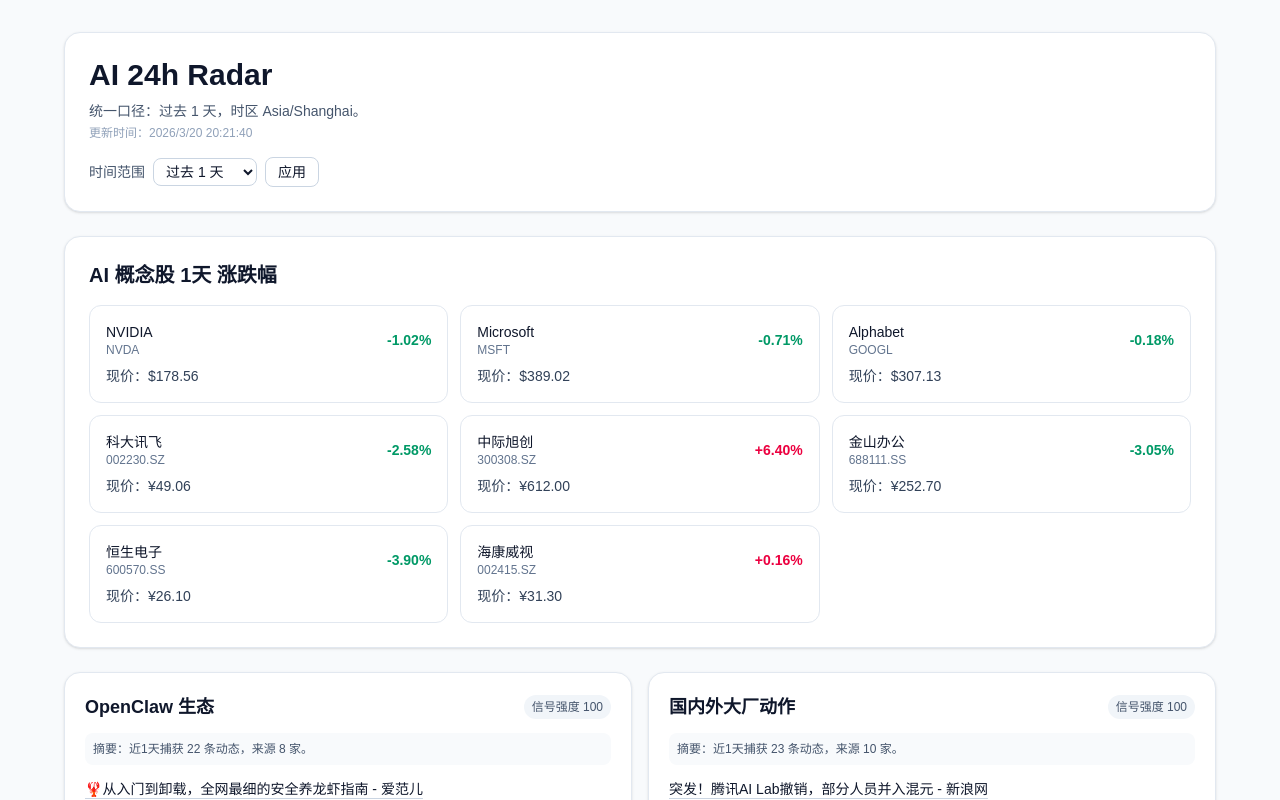
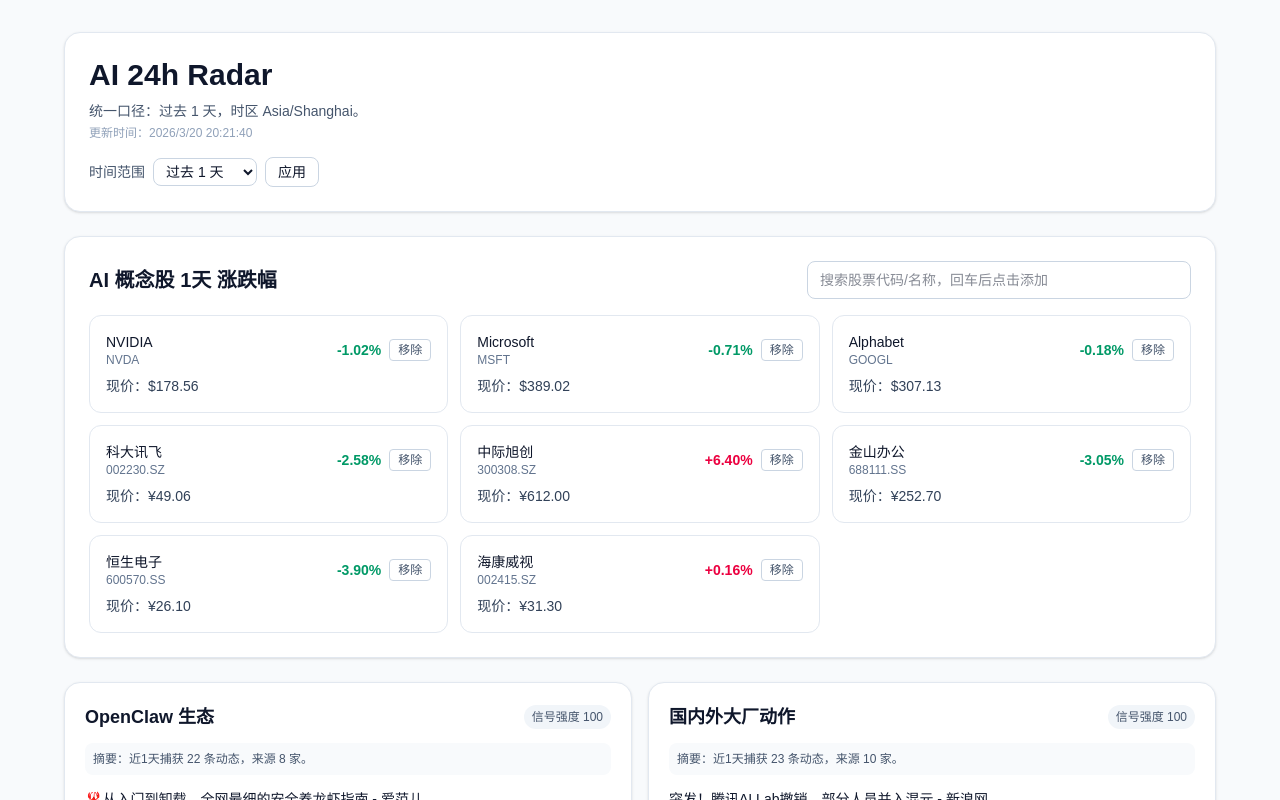
Before and after one commit to Shirley-c/ai-24h-radar, a Next.js app: page / in a window 1280 px wide. Shown: the top 800 px of the page. Built offline with nearby package versions, Linux system fonts and the light colour scheme.

Commit message:
chore: save local pending changes before rebase

```diff
--- a/src/app/page.tsx
+++ b/src/app/page.tsx
@@ -1,5 +1,6 @@
 import Link from "next/link";
 import BriefCard from "@/components/BriefCard";
+import StockPanel from "@/components/StockPanel";
 import snapshot from "@/data/snapshot.json";
 
 type NewsItem = {
@@ -163,23 +164,7 @@
           </form>
         </header>
 
-        <section className="rounded-2xl border border-slate-200 bg-white p-6 shadow-sm dark:border-slate-800 dark:bg-slate-900">
-          <h2 className="text-xl font-semibold">AI 概念股 {days}天 涨跌幅</h2>
-          <div className="mt-4 grid gap-3 md:grid-cols-2 lg:grid-cols-3">
-            {stocks.map((s) => (
-              <div key={s.symbol} className="rounded-xl border border-slate-200 p-4 dark:border-slate-800">
-                <div className="flex items-center justify-between">
-                  <div>
-                    <p className="text-sm font-medium">{s.name}</p>
-                    <p className="text-xs text-slate-500">{s.symbol}</p>
-                  </div>
-                  <p className={`text-sm font-semibold ${pctClass(s.changePct)}`}>{fmtPct(s.changePct)}</p>
-                </div>
-                <p className="mt-2 text-sm text-slate-700 dark:text-slate-300">现价：{fmtPrice(s.price, s.currency)}</p>
-              </div>
-            ))}
-          </div>
-        </section>
+        <StockPanel stocks={stocks} days={days} />
 
         <section className="grid gap-4 md:grid-cols-2">
           {sections.map((section) => (
--- /dev/null
+++ b/src/components/StockPanel.tsx
@@ -0,0 +1,189 @@
+"use client";
+
+import { useEffect, useMemo, useState } from "react";
+
+type StockItem = {
+  symbol: string;
+  name: string;
+  price: number | null;
+  previousClose: number | null;
+  changePct: number | null;
+  currency: string;
+};
+
+type StockCandidate = {
+  symbol: string;
+  name: string;
+  currency: string;
+};
+
+type Props = {
+  stocks: StockItem[];
+  days: number;
+};
+
+const STORAGE_KEY = "ai24h:selectedStocks:v1";
+
+const STOCK_CANDIDATES: StockCandidate[] = [
+  { symbol: "NVDA", name: "NVIDIA", currency: "USD" },
+  { symbol: "MSFT", name: "Microsoft", currency: "USD" },
+  { symbol: "GOOGL", name: "Alphabet", currency: "USD" },
+  { symbol: "AMZN", name: "Amazon", currency: "USD" },
+  { symbol: "META", name: "Meta", currency: "USD" },
+  { symbol: "AAPL", name: "Apple", currency: "USD" },
+  { symbol: "TSLA", name: "Tesla", currency: "USD" },
+  { symbol: "AMD", name: "AMD", currency: "USD" },
+  { symbol: "AVGO", name: "Broadcom", currency: "USD" },
+  { symbol: "ASML", name: "ASML", currency: "USD" },
+  { symbol: "002230.SZ", name: "科大讯飞", currency: "CNY" },
+  { symbol: "300308.SZ", name: "中际旭创", currency: "CNY" },
+  { symbol: "688111.SS", name: "金山办公", currency: "CNY" },
+  { symbol: "600570.SS", name: "恒生电子", currency: "CNY" },
+  { symbol: "002415.SZ", name: "海康威视", currency: "CNY" },
+  { symbol: "9988.HK", name: "阿里巴巴-SW", currency: "HKD" },
+  { symbol: "0700.HK", name: "腾讯控股", currency: "HKD" },
+  { symbol: "1810.HK", name: "小米集团-W", currency: "HKD" },
+  { symbol: "9888.HK", name: "百度集团-SW", currency: "HKD" },
+];
+
+function pctClass(pct: number | null) {
+  if (pct === null) return "text-slate-400";
+  if (pct > 0) return "text-rose-600 dark:text-rose-400";
+  if (pct < 0) return "text-emerald-600 dark:text-emerald-400";
+  return "text-slate-500";
+}
+
+function fmtPct(pct: number | null) {
+  if (pct === null) return "--";
+  const sign = pct > 0 ? "+" : "";
+  return `${sign}${pct.toFixed(2)}%`;
+}
+
+function fmtPrice(price: number | null, currency: string) {
+  if (price === null) return "--";
+  if (currency === "USD") return `$${price.toFixed(2)}`;
+  if (currency === "HKD") return `HK$${price.toFixed(2)}`;
+  return `¥${price.toFixed(2)}`;
+}
+
+export default function StockPanel({ stocks, days }: Props) {
+  const baseSymbols = useMemo(() => stocks.map((s) => s.symbol), [stocks]);
+  const [selectedSymbols, setSelectedSymbols] = useState<string[]>(baseSymbols);
+  const [query, setQuery] = useState("");
+
+  useEffect(() => {
+    try {
+      const raw = localStorage.getItem(STORAGE_KEY);
+      if (!raw) {
+        setSelectedSymbols(baseSymbols);
+        return;
+      }
+      const parsed = JSON.parse(raw);
+      if (Array.isArray(parsed) && parsed.length > 0) {
+        setSelectedSymbols(parsed.filter((x) => typeof x === "string"));
+      } else {
+        setSelectedSymbols(baseSymbols);
+      }
+    } catch {
+      setSelectedSymbols(baseSymbols);
+    }
+  }, [baseSymbols]);
+
+  useEffect(() => {
+    localStorage.setItem(STORAGE_KEY, JSON.stringify(selectedSymbols));
+  }, [selectedSymbols]);
+
+  const stockMap = useMemo(() => new Map(stocks.map((s) => [s.symbol, s])), [stocks]);
+  const candidateMap = useMemo(() => new Map(STOCK_CANDIDATES.map((s) => [s.symbol, s])), []);
+
+  const selectedStocks: StockItem[] = selectedSymbols
+    .map((symbol) => {
+      const fromSnapshot = stockMap.get(symbol);
+      if (fromSnapshot) return fromSnapshot;
+      const fallback = candidateMap.get(symbol);
+      if (!fallback) return null;
+      return {
+        symbol: fallback.symbol,
+        name: fallback.name,
+        currency: fallback.currency,
+        price: null,
+        previousClose: null,
+        changePct: null,
+      } as StockItem;
+    })
+    .filter(Boolean) as StockItem[];
+
+  const filteredCandidates = STOCK_CANDIDATES.filter((c) => {
+    const q = query.trim().toLowerCase();
+    if (!q) return false;
+    if (selectedSymbols.includes(c.symbol)) return false;
+    return c.symbol.toLowerCase().includes(q) || c.name.toLowerCase().includes(q);
+  }).slice(0, 8);
+
+  function addSymbol(symbol: string) {
+    setSelectedSymbols((prev) => (prev.includes(symbol) ? prev : [...prev, symbol]));
+    setQuery("");
+  }
+
+  function removeSymbol(symbol: string) {
+    setSelectedSymbols((prev) => prev.filter((s) => s !== symbol));
+  }
+
+  return (
+    <section className="rounded-2xl border border-slate-200 bg-white p-6 shadow-sm dark:border-slate-800 dark:bg-slate-900">
+      <div className="flex flex-wrap items-center justify-between gap-3">
+        <h2 className="text-xl font-semibold">AI 概念股 {days}天 涨跌幅</h2>
+        <div className="relative w-full max-w-sm">
+          <input
+            value={query}
+            onChange={(e) => setQuery(e.target.value)}
+            placeholder="搜索股票代码/名称，回车后点击添加"
+            className="w-full rounded-lg border border-slate-300 bg-white px-3 py-2 text-sm dark:border-slate-700 dark:bg-slate-900"
+          />
+          {filteredCandidates.length > 0 ? (
+            <div className="absolute z-10 mt-1 w-full rounded-lg border border-slate-200 bg-white p-1 shadow dark:border-slate-700 dark:bg-slate-900">
+              {filteredCandidates.map((c) => (
+                <button
+                  key={c.symbol}
+                  type="button"
+                  onClick={() => addSymbol(c.symbol)}
+                  className="flex w-full items-center justify-between rounded-md px-2 py-1.5 text-left text-sm hover:bg-slate-100 dark:hover:bg-slate-800"
+                >
+                  <span>
+                    {c.name} <span className="text-slate-500">({c.symbol})</span>
+                  </span>
+                  <span className="text-xs text-blue-600 dark:text-blue-300">添加</span>
+                </button>
+              ))}
+            </div>
+          ) : null}
+        </div>
+      </div>
+
+      <div className="mt-4 grid gap-3 md:grid-cols-2 lg:grid-cols-3">
+        {selectedStocks.map((s) => (
+          <div key={s.symbol} className="rounded-xl border border-slate-200 p-4 dark:border-slate-800">
+            <div className="flex items-center justify-between gap-3">
+              <div>
+                <p className="text-sm font-medium">{s.name}</p>
+                <p className="text-xs text-slate-500">{s.symbol}</p>
+              </div>
+              <div className="flex items-center gap-2">
+                <p className={`text-sm font-semibold ${pctClass(s.changePct)}`}>{fmtPct(s.changePct)}</p>
+                <button
+                  type="button"
+                  onClick={() => removeSymbol(s.symbol)}
+                  className="rounded border border-slate-300 px-2 py-0.5 text-xs text-slate-600 hover:bg-slate-100 dark:border-slate-700 dark:text-slate-300 dark:hover:bg-slate-800"
+                  title="移除"
+                >
+                  移除
+                </button>
+              </div>
+            </div>
+            <p className="mt-2 text-sm text-slate-700 dark:text-slate-300">现价：{fmtPrice(s.price, s.currency)}</p>
+          </div>
+        ))}
+      </div>
+    </section>
+  );
+}
```
